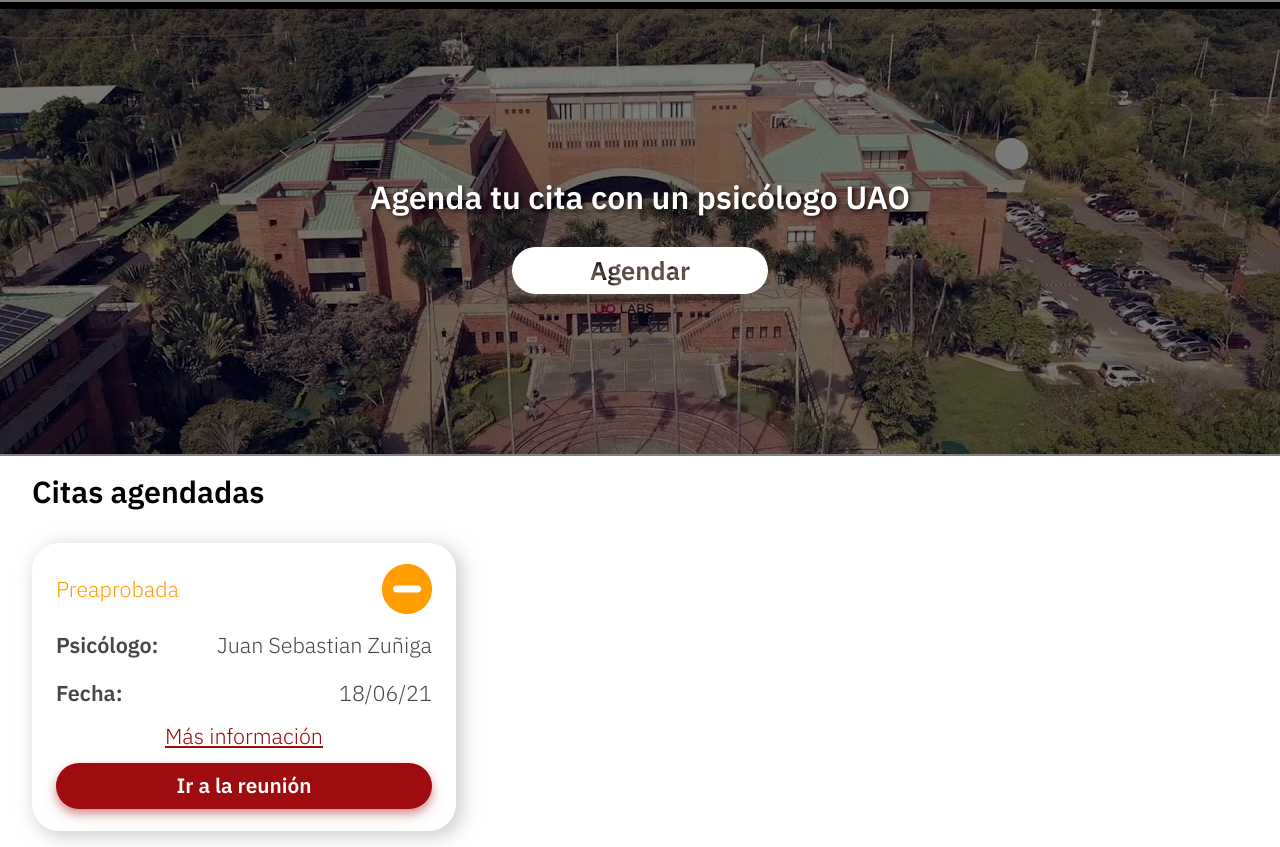
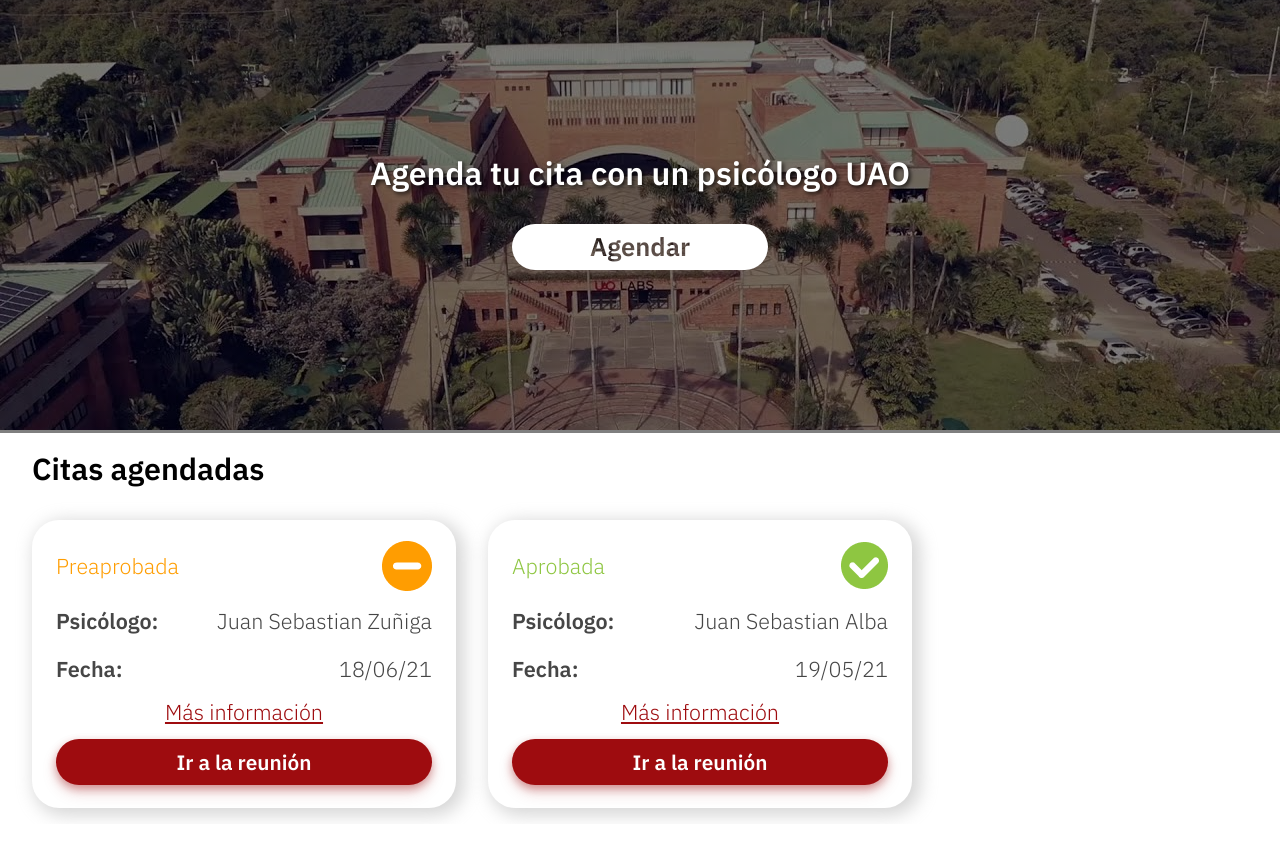
Before and after one commit to wildchamo/SerenaUAO, a React (Create React App) app in the folder finalweb/: page /Home in a window 1280 px wide. After the commit the page ends 824 px from the top, so only its background shows below. Built offline with nearby package versions, Linux system fonts and the light colour scheme.

Commit message:
home centrado y ambas variantes de cita mostradas

```diff
--- a/finalweb/src/paginas/Home/Home.css
+++ b/finalweb/src/paginas/Home/Home.css
@@ -1,6 +1,8 @@
 .home-body{
     display: flex;
     flex-direction: column;
+    height: 100vh;
+    justify-content: center;
 }
 
 .h-agendar{
@@ -51,4 +53,8 @@
 
 .dates-container{
     margin-top: 2rem;
+    display: flex;
+    justify-content: space-between;
+    max-width: 55rem;
+    flex-wrap: wrap;
 }
--- a/finalweb/src/paginas/Home/Home.js
+++ b/finalweb/src/paginas/Home/Home.js
@@ -14,6 +14,14 @@
     FechaSol: "18/06/21",
     Estado:"Preaprobada"
 }
+
+const data2 = {
+    Psicologo: "Juan Sebastian Alba",
+    FechaSol: "19/05/21",
+    Estado:"Aprobada"
+}
+
+
 class Home extends Component {
 
     componentDidMount() {
@@ -37,6 +45,7 @@
                     <Titulo texto="Citas agendadas"/>
                     <div className="dates-container">
                         <Cita data={data}/>
+                        <Cita data={data2}/>
                     </div>
                 </div>
             </div>
```
